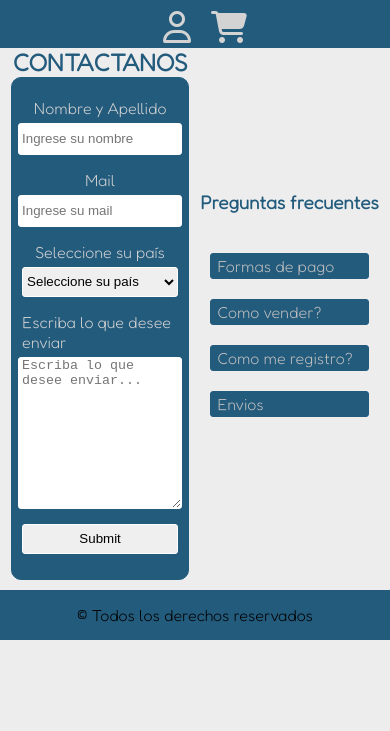
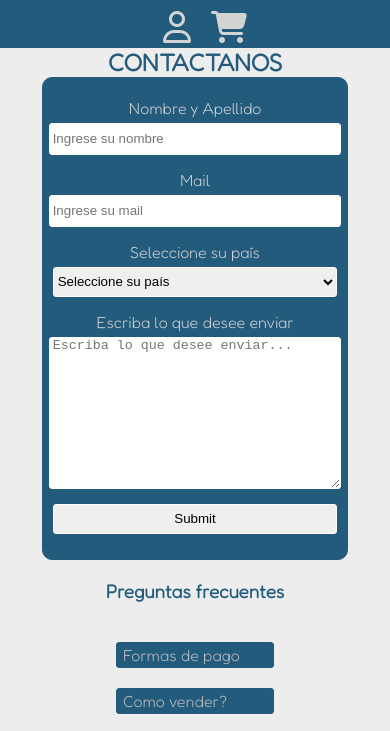
Before and after one commit to J0AQUINPEDRAZA/home-shop, a plain HTML site: page pages/contacto.html in a window 390 px wide. Shown: the part 92-823 px from the top of the page. Drawn offline with Linux system fonts and the light colour scheme.

Commit message:
cambios form contacto

```diff
--- a/css/style.css
+++ b/css/style.css
@@ -420,7 +420,8 @@ a{
 }
 
 .formulario{
-	width: 40vw;
+	width: 73vw;
+    max-width: 350px;
     padding: 10px;
     display: flex;
     flex-wrap: wrap;
```
